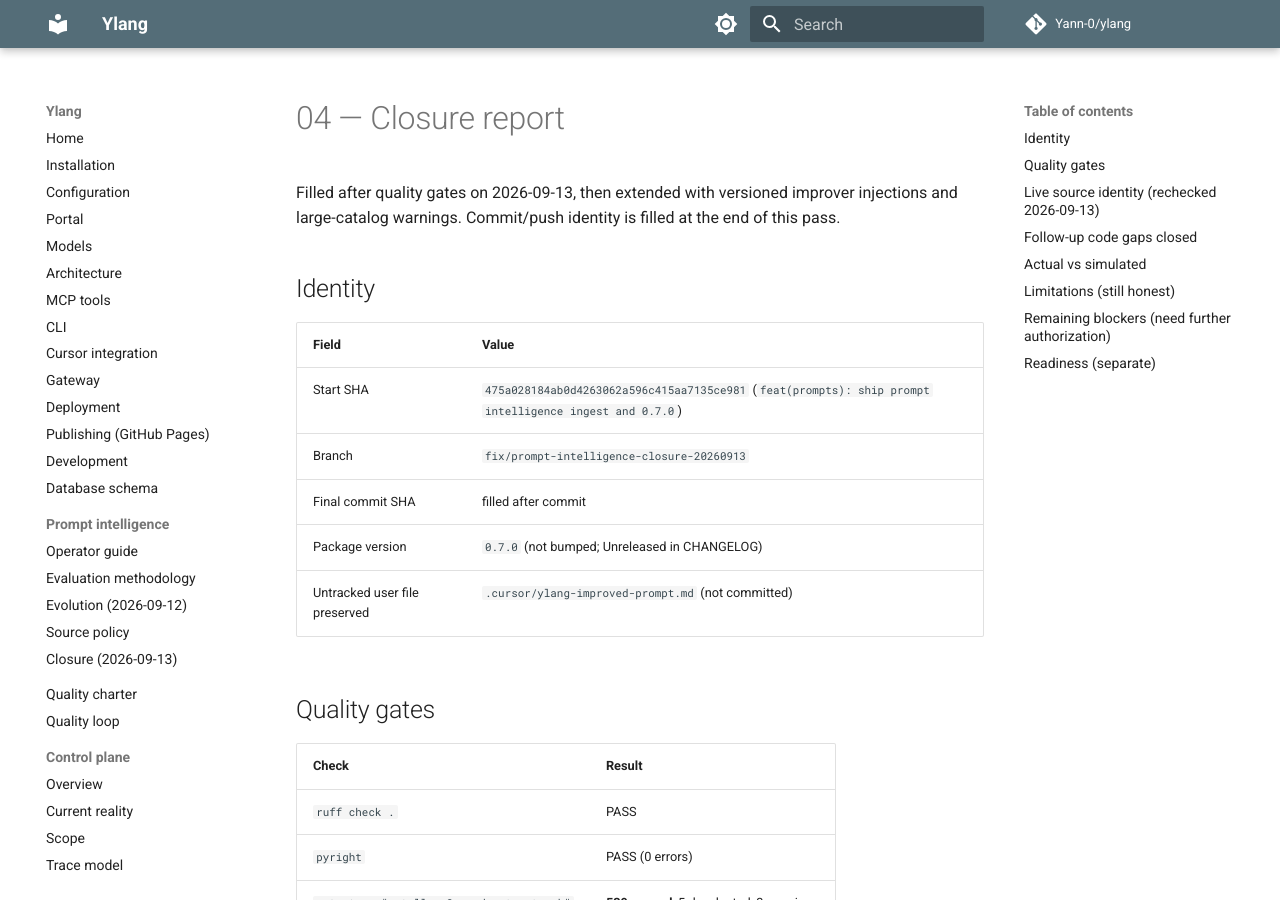
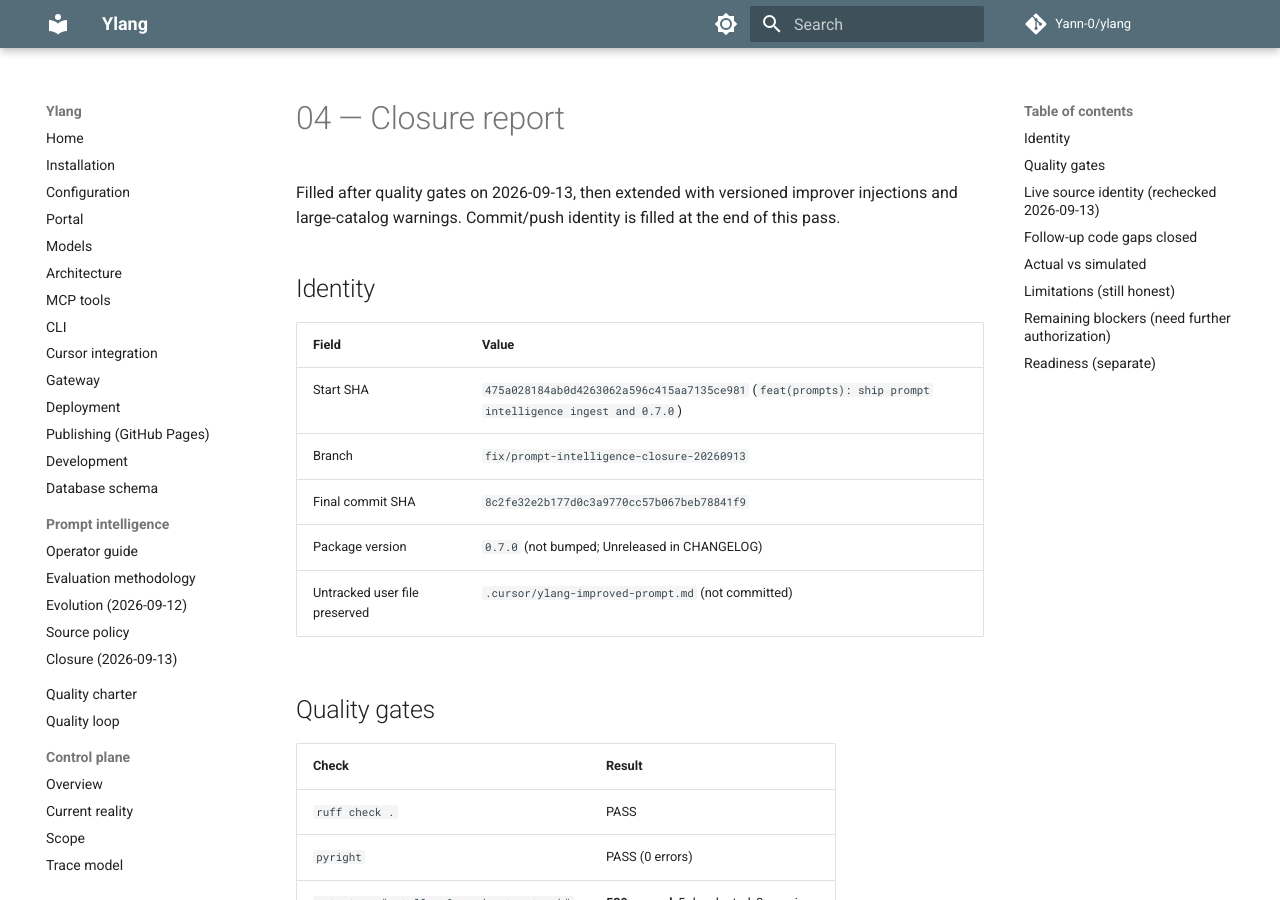
Before and after one commit to Yann-0/ylang, an MkDocs documentation site: the page built from docs/finalization/2026-09-13/04_CLOSURE_REPORT.md, in a window 1280 px wide and 900 px high. Built offline with MkDocs 1.6.1 and Material for MkDocs 9.7.7, drawn with Linux system fonts in a browser that asks for light colours; comment, search, counter and statistics services are not loaded.

Commit message:
docs(finalization): set published main SHA on closure report
Co-authored-by: Cursor <cursoragent@cursor.com>

```diff
--- a/docs/finalization/2026-09-13/04_CLOSURE_REPORT.md
+++ b/docs/finalization/2026-09-13/04_CLOSURE_REPORT.md
@@ -10,7 +10,7 @@ filled at the end of this pass.
 |-------|-------|
 | Start SHA | `475a028184ab0d4263062a596c415aa7135ce981` (`feat(prompts): ship prompt intelligence ingest and 0.7.0`) |
 | Branch | `fix/prompt-intelligence-closure-20260913` |
-| Final commit SHA | filled after commit |
+| Final commit SHA | `8c2fe32e2b177d0c3a9770cc57b067beb78841f9` |
 | Package version | `0.7.0` (not bumped; Unreleased in CHANGELOG) |
 | Untracked user file preserved | `.cursor/ylang-improved-prompt.md` (not committed) |
 
```
